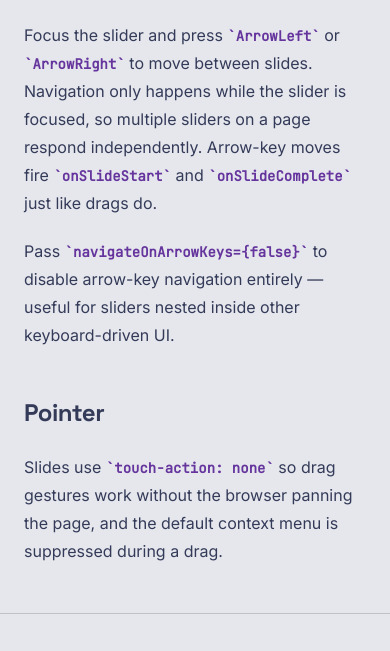
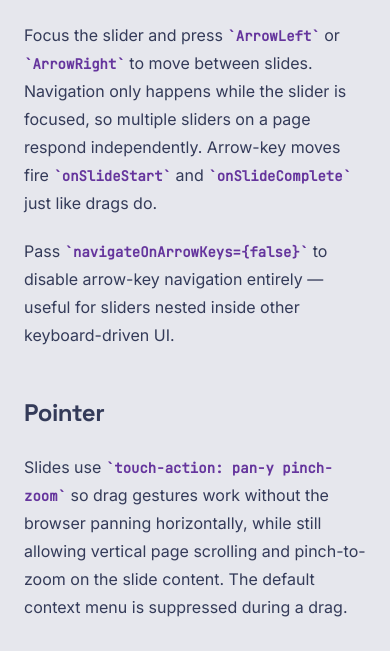
Before and after one commit to Shirley-afk-cloud/react-touch-drag-slider, an Astro site in the folder site/: page /a11y in a window 390 px wide. Shown: the part 609-1260 px from the top of the page. Built offline with nearby package versions, Linux system fonts and the light colour scheme; Astro itself is replaced by a stand-in of ours.

Commit message:
fix: allow pinch-to-zoom on mobile slides
Use touch-action: pan-y pinch-zoom instead of none so the browser can
handle pinch-to-zoom and vertical page panning while horizontal drag
still works.

```diff
--- a/site/src/pages/a11y.mdx
+++ b/site/src/pages/a11y.mdx
@@ -26,5 +26,7 @@ useful for sliders nested inside other keyboard-driven UI.
 
 ## Pointer
 
-Slides use `touch-action: none` so drag gestures work without the browser
-panning the page, and the default context menu is suppressed during a drag.
+Slides use `touch-action: pan-y pinch-zoom` so drag gestures work without the
+browser panning horizontally, while still allowing vertical page scrolling and
+pinch-to-zoom on the slide content. The default context menu is suppressed
+during a drag.
--- a/src/lib/Slider.tsx
+++ b/src/lib/Slider.tsx
@@ -404,7 +404,7 @@ function Slider({
               }}
               className="slide-outer"
               style={{
-                touchAction: 'none',
+                touchAction: 'pan-y pinch-zoom',
               }}
             >
               <Slide
```
Also changed, not shown: 1 other file.
